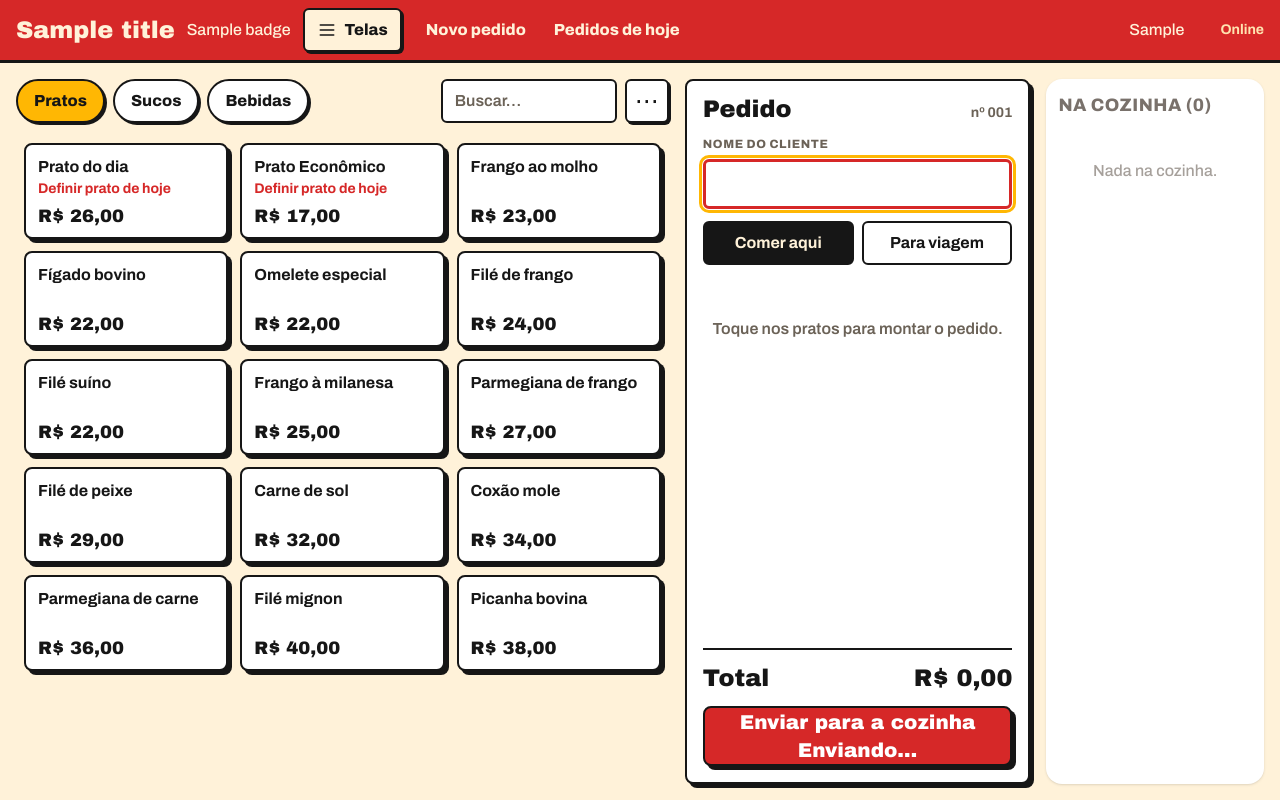
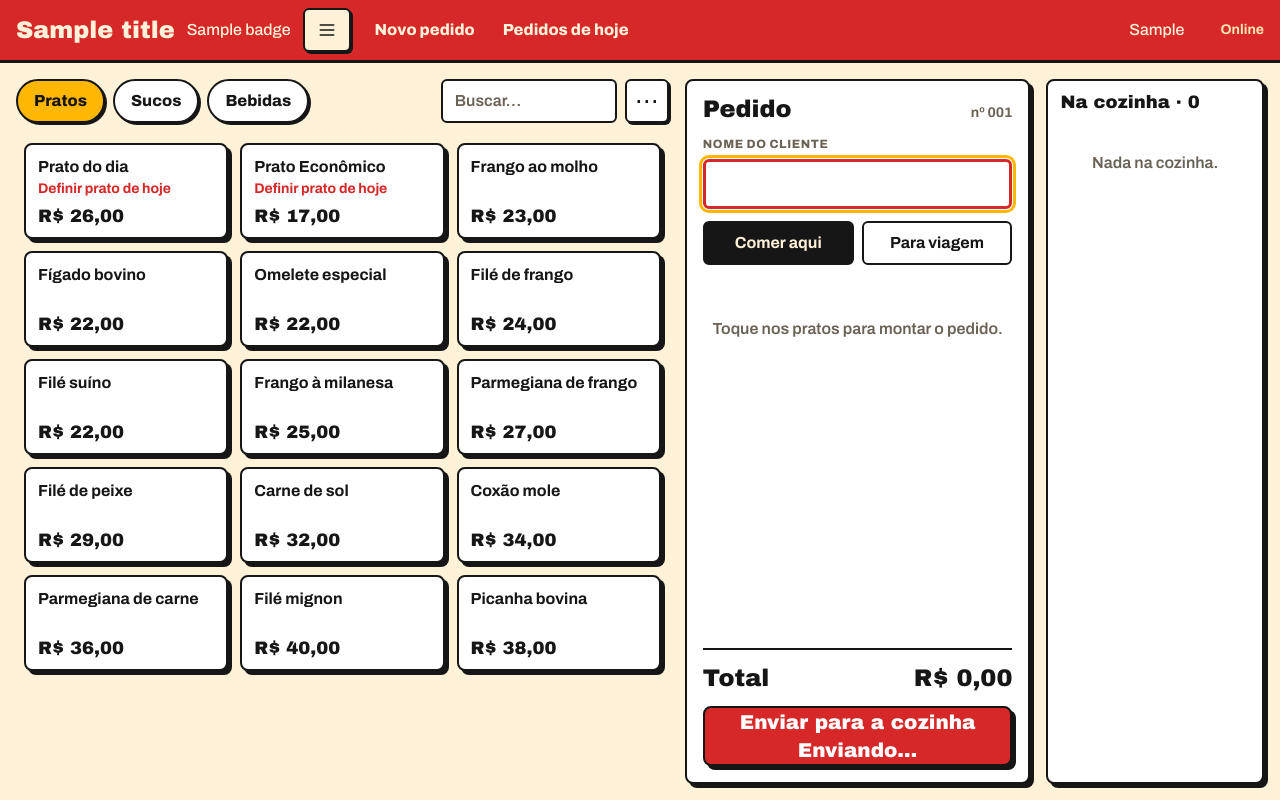
Before and after one commit to marcosserg12/nova_comanda, a Laravel app: template resources/views/pages/balcao.blade.php in a window 1280 px wide. Run offline with Laravel 12, Linux system fonts and the light colour scheme; data comes from the database, SQL or seed files in the repository; the template is opened without the code that fills it: most values are stand-ins (such as "Sample title", 1, 10 or a date in 2020); style sheets or scripts are compiled from the project's sources; some libraries are stand-ins or nearby versions.

Commit message:
feat: listas do balcão no estilo novo (na cozinha com contador e pedidos de hoje em cartões)
Co-Authored-By: Claude Opus 5.5 <noreply@anthropic.com>

```diff
--- a/resources/views/livewire/balcao/in-kitchen-list.blade.php
+++ b/resources/views/livewire/balcao/in-kitchen-list.blade.php
@@ -1,17 +1,19 @@
-<div wire:poll.20s class="flex h-full flex-col rounded-2xl bg-white p-3 shadow">
-    <h3 class="mb-2 text-lg font-black uppercase tracking-wide text-stone-500">Na cozinha ({{ $this->orders->count() }})</h3>
+<div wire:poll.20s class="flex h-full min-h-0 flex-col rounded-lg border-2 border-nana-ink bg-white p-3 shadow-hard">
+    <span hidden x-data wire:key="ik-count-{{ $this->orders->count() }}" data-in-kitchen-count="{{ $this->orders->count() }}"
+          x-init="$dispatch('in-kitchen-count', { count: {{ $this->orders->count() }} })"></span>
+    <h3 class="mb-2 font-display text-lg leading-none">Na cozinha · {{ $this->orders->count() }}</h3>
     <ul class="min-h-0 flex-1 space-y-2 overflow-y-auto">
         @forelse ($this->orders as $order)
-            <li wire:key="ik-{{ $order->id }}" class="flex items-center gap-2 rounded-xl bg-stone-50 p-2">
+            <li wire:key="ik-{{ $order->id }}" data-in-kitchen-order="{{ $order->id }}" class="flex items-center gap-2 rounded-md border-2 border-nana-line px-2 py-1.5">
                 <div class="min-w-0 flex-1">
-                    <p class="text-xl font-black tabular-nums">{{ $order->displayNumber() }}</p>
-                    <p class="truncate font-semibold text-stone-600">{{ $order->customer_name }}</p>
+                    <p class="font-display text-xl leading-none tabular-nums">{{ $order->displayNumber() }}</p>
+                    <p class="truncate text-sm font-semibold text-nana-muted">{{ $order->customer_name }}</p>
                 </div>
                 <button type="button" wire:click="markReady({{ $order->id }})"
-                        class="rounded-xl bg-emerald-600 px-4 py-3 text-lg font-black text-white">Pronto</button>
+                        class="min-h-11 shrink-0 rounded-md border-2 border-nana-ink bg-nana-green px-3 text-sm font-extrabold text-white">Pronto</button>
             </li>
         @empty
-            <li class="py-8 text-center text-stone-400">Nada na cozinha.</li>
+            <li class="py-8 text-center font-semibold text-nana-muted">Nada na cozinha.</li>
         @endforelse
     </ul>
 </div>
--- a/resources/views/livewire/balcao/today-orders.blade.php
+++ b/resources/views/livewire/balcao/today-orders.blade.php
@@ -1,82 +1,77 @@
 @use('App\Enums\OrderStatus')
 @use('App\Support\Money')
 <div wire:poll.20s class="flex h-full min-h-0 flex-col gap-3">
-    <input type="search" wire:model.live.debounce.200ms="search" placeholder="Buscar por número ou nome…"
-           class="w-full rounded-xl border border-stone-300 px-4 py-3 text-lg">
+    <input type="search" wire:model.live.debounce.200ms="search" placeholder="Buscar por número ou nome…" aria-label="Buscar pedido"
+           class="min-h-12 w-full rounded-lg border-2 border-nana-ink bg-white px-4 text-lg font-semibold placeholder:text-nana-muted">
 
-    <div class="min-h-0 flex-1 overflow-y-auto rounded-2xl bg-white shadow">
-        <table class="w-full text-left">
-            <thead class="sticky top-0 bg-stone-50 text-sm uppercase text-stone-500">
-                <tr>
-                    <th class="px-4 py-3">Nº</th><th class="px-4 py-3">Cliente</th><th class="px-4 py-3">Status</th>
-                    <th class="px-4 py-3">Hora</th><th class="px-4 py-3 text-right">Total</th><th class="px-4 py-3"></th>
-                </tr>
-            </thead>
-            <tbody>
+    <div class="min-h-0 flex-1 overflow-y-auto rounded-lg border-2 border-nana-ink bg-white shadow-hard">
+        <ul class="divide-y-2 divide-nana-line">
             @forelse ($this->orders as $order)
-                    <tr wire:key="today-{{ $order->id }}" class="border-t border-stone-100 text-lg">
-                        <td class="px-4 py-3 font-black tabular-nums">{{ $order->displayNumber() }}</td>
-                        <td class="px-4 py-3 font-semibold">
-                            {{ $order->customer_name }}
-                            @if ($order->takeaway) <span class="ml-1 rounded bg-nana-yellow px-2 text-sm font-bold">VIAGEM</span> @endif
-                        </td>
-                        <td class="px-4 py-3">
-                            <span @class([
-                                'rounded-full px-3 py-1 text-sm font-bold',
-                                'bg-amber-100 text-amber-800' => $order->status === OrderStatus::Preparing,
-                                'bg-emerald-100 text-emerald-800' => $order->status === OrderStatus::Ready,
-                                'bg-stone-100 text-stone-600' => $order->status === OrderStatus::Delivered,
-                                'bg-red-100 text-red-700' => $order->status === OrderStatus::Canceled,
-                            ])>{{ $order->status->label() }}</span>
-                        </td>
-                        <td class="px-4 py-3 tabular-nums text-stone-500">{{ $order->created_at->format('H:i') }}
-                            @if (in_array($order->status, [OrderStatus::Preparing, OrderStatus::Ready], true))
+                @php
+                    $open = in_array($order->status, [OrderStatus::Preparing, OrderStatus::Ready], true);
+                    $tone = match ($order->status) {
+                        OrderStatus::Preparing => 'yellow',
+                        OrderStatus::Ready => 'green',
+                        OrderStatus::Delivered => 'outline',
+                        OrderStatus::Canceled => 'red',
+                    };
+                @endphp
+                <li wire:key="today-{{ $order->id }}" class="flex flex-wrap items-center gap-x-4 gap-y-2 px-4 py-3">
+                    <span class="w-14 font-display text-2xl leading-none tabular-nums">{{ $order->displayNumber() }}</span>
+                    <span class="min-w-0 flex-1 basis-40">
+                        <span class="block truncate text-lg font-bold">{{ $order->customer_name }}</span>
+                        <span class="block text-sm font-semibold tabular-nums text-nana-muted">
+                            {{ $order->created_at->format('H:i') }}
+                            @if ($open)
                                 · há {{ (int) floor(abs($order->created_at->diffInMinutes(now()))) }} min
                             @endif
-                        </td>
-                        <td class="px-4 py-3 text-right font-black tabular-nums">{{ Money::format($order->total_cents) }}</td>
-                        <td class="px-4 py-3">
-                            <div class="flex justify-end gap-2">
+                        </span>
+                    </span>
+                    @if ($order->takeaway)
+                        <x-ui.badge tone="ink">VIAGEM</x-ui.badge>
+                    @endif
+                    <x-ui.badge :tone="$tone">{{ $order->status->label() }}</x-ui.badge>
+                    <span class="w-24 text-right font-display text-lg tabular-nums">{{ Money::format($order->total_cents) }}</span>
+                    <div class="flex flex-wrap justify-end gap-2">
                         @if ($order->status === OrderStatus::Preparing)
-                                    <button type="button" wire:click="markReady({{ $order->id }})" class="rounded-lg bg-emerald-600 px-3 py-2 font-bold text-white">Pronto</button>
-                                    <button type="button" wire:click="edit({{ $order->id }})" class="rounded-lg bg-stone-200 px-3 py-2 font-bold">Editar</button>
+                            <x-ui.button variant="success" wire:click="markReady({{ $order->id }})">Pronto</x-ui.button>
+                            <x-ui.button variant="ghost" wire:click="edit({{ $order->id }})">Editar</x-ui.button>
                         @elseif ($order->status === OrderStatus::Ready)
-                                    <button type="button" wire:click="markDelivered({{ $order->id }})" class="rounded-lg bg-nana-ink px-3 py-2 font-bold text-white">Entregue</button>
-                                    <button type="button" wire:click="backToPreparing({{ $order->id }})" class="rounded-lg bg-stone-200 px-3 py-2 font-bold">Voltar p/ preparo</button>
+                            <x-ui.button variant="dark" wire:click="markDelivered({{ $order->id }})">Entregue</x-ui.button>
+                            <x-ui.button variant="ghost" wire:click="backToPreparing({{ $order->id }})">Voltar p/ preparo</x-ui.button>
                         @endif
-                                @if (in_array($order->status, [OrderStatus::Preparing, OrderStatus::Ready], true))
-                                    <button type="button" wire:click="startCancel({{ $order->id }})" class="rounded-lg px-3 py-2 font-bold text-red-700">Cancelar</button>
+                        @if ($open)
+                            <x-ui.button variant="ghost" class="text-nana-red" wire:click="startCancel({{ $order->id }})">Cancelar</x-ui.button>
                         @endif
                     </div>
-                        </td>
-                    </tr>
+                </li>
             @empty
-                    <tr><td colspan="6" class="px-4 py-12 text-center text-stone-400">Nenhum pedido hoje.</td></tr>
+                <li class="px-4 py-12 text-center font-semibold text-nana-muted">Nenhum pedido hoje.</li>
             @endforelse
-            </tbody>
-        </table>
+        </ul>
     </div>
 
     @if ($cancelingOrderId)
-        <div class="fixed inset-0 z-40 flex items-center justify-center bg-black/50">
-            <div class="w-[28rem] rounded-2xl bg-white p-6 shadow-xl">
-                <h3 class="text-2xl font-black">Cancelar pedido</h3>
+        <div class="fixed inset-0 z-40 flex items-center justify-center bg-nana-ink/60 p-4">
+            <div role="dialog" aria-modal="true" aria-labelledby="cancel-title"
+                 class="w-full max-w-md rounded-xl border-3 border-nana-ink bg-nana-cream p-6 shadow-[8px_8px_0_var(--color-nana-ink)]">
+                <h3 id="cancel-title" class="font-display text-2xl">Cancelar pedido</h3>
                 <div class="mt-4 space-y-2">
                     @foreach (\App\Livewire\Balcao\TodayOrders::CANCEL_REASONS as $reason)
-                        <label class="flex items-center gap-3 text-lg">
-                            <input type="radio" wire:model.live="cancelReason" value="{{ $reason }}" class="h-5 w-5"> {{ $reason }}
+                        <label class="flex min-h-12 cursor-pointer items-center gap-3 rounded-lg border-2 border-nana-ink bg-white px-3 text-lg font-semibold">
+                            <input type="radio" wire:model.live="cancelReason" value="{{ $reason }}" class="size-5 border-2 border-nana-ink text-nana-red"> {{ $reason }}
                         </label>
                     @endforeach
                     @if ($cancelReason === 'Outro')
                         <input type="text" wire:model="cancelReasonOther" maxlength="100" placeholder="Qual o motivo?"
-                               class="w-full rounded-xl border border-stone-300 px-4 py-3">
+                               class="block min-h-12 w-full rounded-lg border-2 border-nana-ink bg-white px-4 text-lg">
                     @endif
-                    @error('cancelReason') <p class="text-sm font-semibold text-red-700">{{ $message }}</p> @enderror
-                    @error('cancelReasonOther') <p class="text-sm font-semibold text-red-700">{{ $message }}</p> @enderror
+                    @error('cancelReason') <p class="text-sm font-bold text-nana-red">{{ $message }}</p> @enderror
+                    @error('cancelReasonOther') <p class="text-sm font-bold text-nana-red">{{ $message }}</p> @enderror
                 </div>
                 <div class="mt-6 flex justify-end gap-3">
-                    <button type="button" wire:click="closeCancel" class="rounded-xl px-4 py-3 font-semibold">Voltar</button>
-                    <button type="button" wire:click="confirmCancel" class="rounded-xl bg-red-700 px-6 py-3 font-bold text-white">Cancelar pedido</button>
+                    <x-ui.button variant="ghost" wire:click="closeCancel">Voltar</x-ui.button>
+                    <x-ui.button wire:click="confirmCancel">Cancelar pedido</x-ui.button>
                 </div>
             </div>
         </div>
```
Also changed, not shown: tests/Feature/Livewire/CounterListsTest.php (+32 -0 lines). Lines whose indentation alone changed are shown as unchanged.
